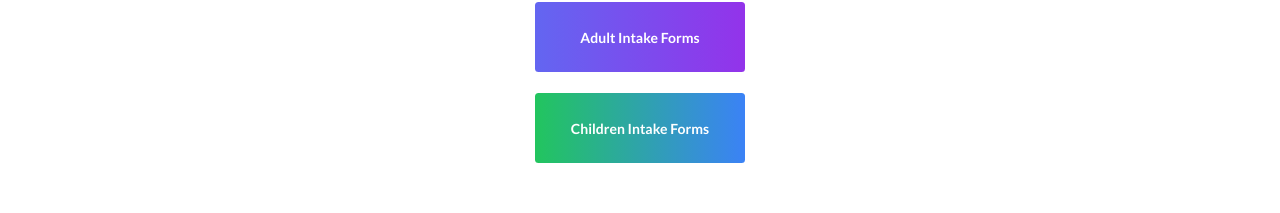
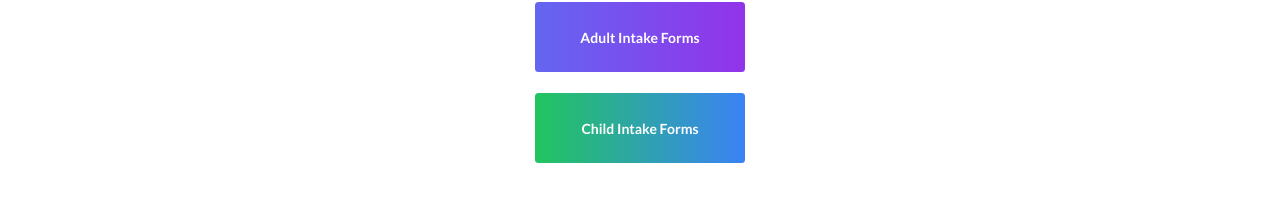
Before and after one commit to Ryan9698/speech-avenues, a React (Vite) app: page /forms in a window 1280 px wide. Shown: the part 249-462 px from the top of the page. Built offline with nearby package versions, Linux system fonts and the light colour scheme.

Commit message:
Small typo edit

```diff
--- a/src/components/PacketList/index.jsx
+++ b/src/components/PacketList/index.jsx
@@ -70,7 +70,7 @@ export default function PacketList() {
           onClick={() => setShowChildren(!showChildren)}
           className={`${buttonStyle} bg-gradient-to-r from-green-500 to-blue-500 hover:opacity-90`}
         >
-          Children Intake Forms
+          Child Intake Forms
         </button>
 
         {showChildren && (
```
